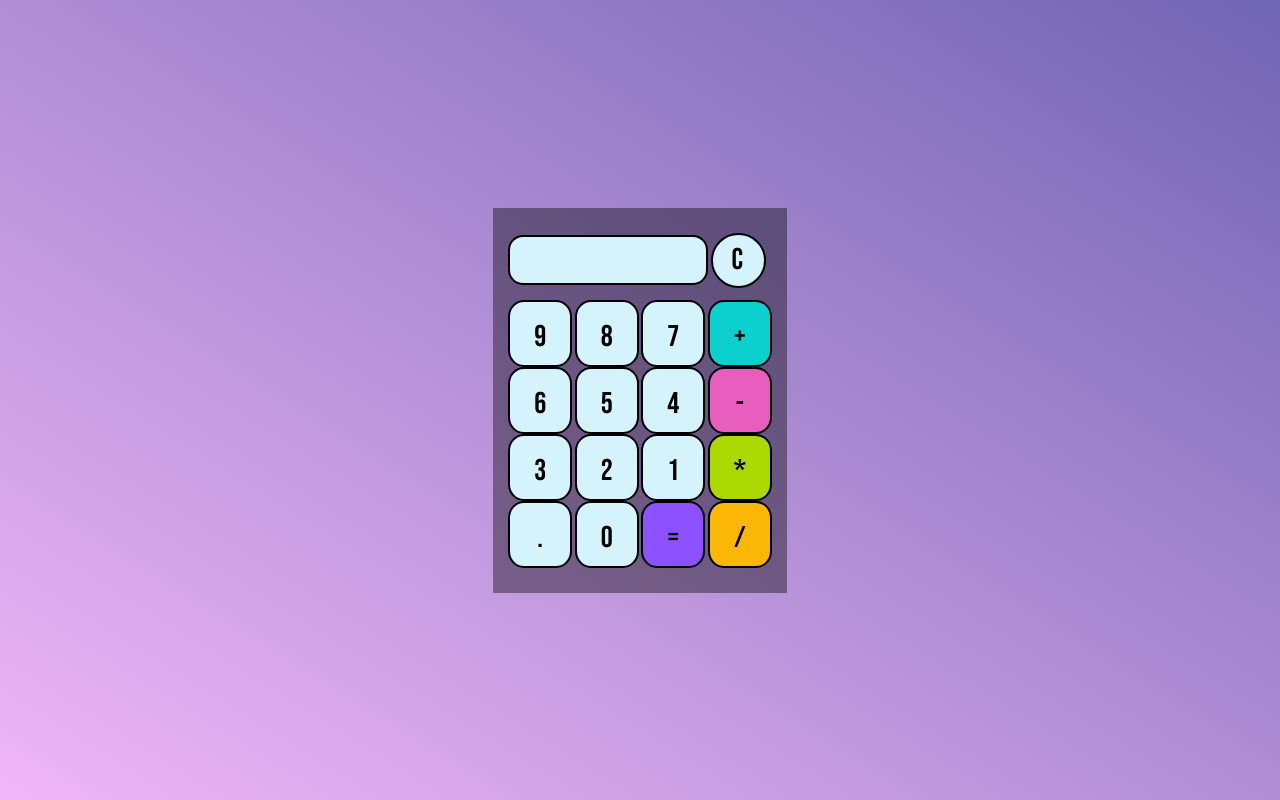
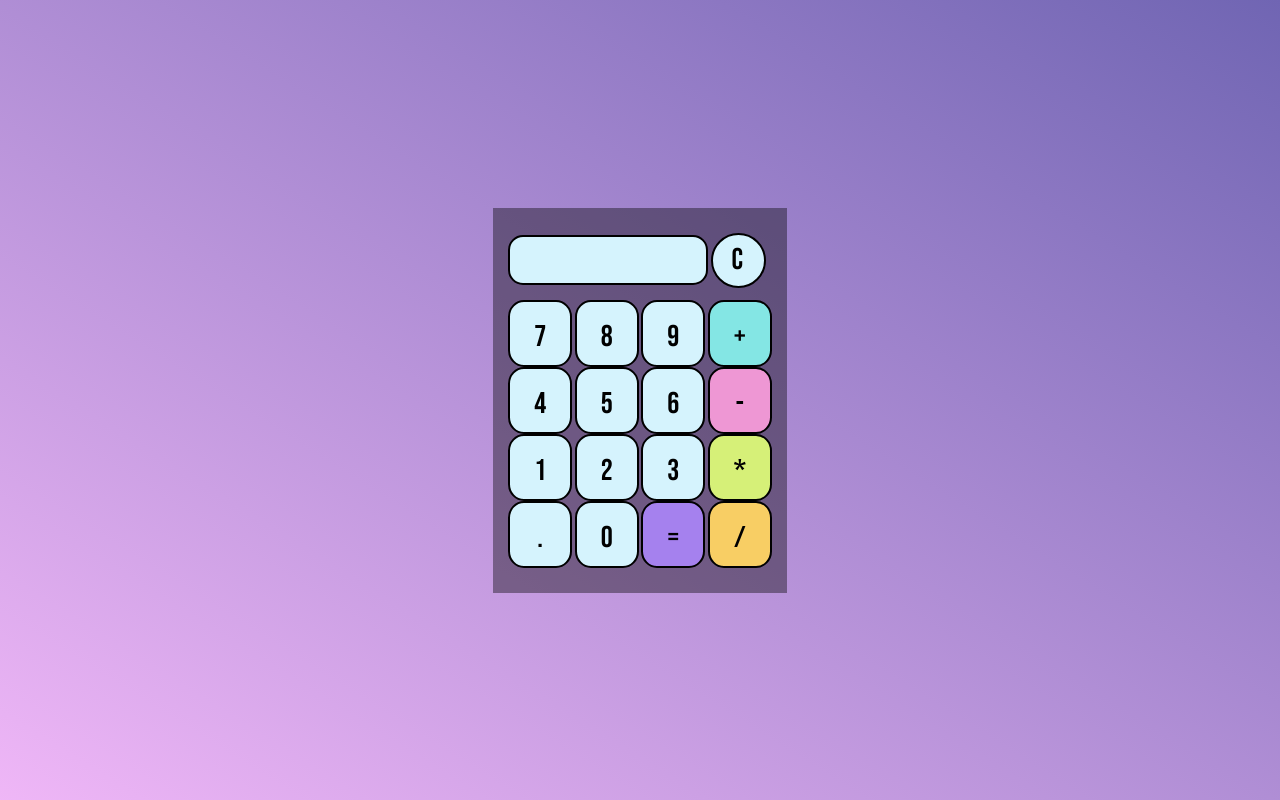
Before and after one commit to michelg85/Calculadora, a plain HTML site: page index.html in a window 1280 px wide. Drawn offline with Linux system fonts and the light colour scheme.

Commit message:
cambio de colores y hover

```diff
--- a/index.html
+++ b/index.html
@@ -20,19 +20,19 @@
                 <input type="text" class="text mainColor" name="text1" disabled>
                 <input type="text" class="text1 mainColor" name="text12" value="C" onclick="location.reload()"><br>
 
-                <input type="button" class="num mainColor" name="btn9" value="9" onclick="displaynum(btn9.value)">
+                <input type="button" class="num mainColor" name="btn9" value="7" onclick="displaynum(btn7.value)">
                 <input type="button" class="num mainColor" name="btn8" value="8" onclick="displaynum(btn8.value)">
-                <input type="button" class="num mainColor" name="btn7" value="7" onclick="displaynum(btn7.value)">
+                <input type="button" class="num mainColor" name="btn7" value="9" onclick="displaynum(btn9.value)">
                 <input type="button" class="num add" name="btnAdd" value="+" onclick="displaynum(btnAdd.value)"><br>
 
-                <input type="button" class="num mainColor" name="btn6" value="6" onclick="displaynum(btn6.value)">
+                <input type="button" class="num mainColor" name="btn6" value="4" onclick="displaynum(btn4.value)">
                 <input type="button" class="num mainColor" name="btn5" value="5" onclick="displaynum(btn5.value)">
-                <input type="button" class="num mainColor" name="btn4" value="4" onclick="displaynum(btn4.value)">
+                <input type="button" class="num mainColor" name="btn4" value="6" onclick="displaynum(btn6.value)">
                 <input type="button" class="num sub" name="btnSub" value="-" onclick="displaynum(btnSub.value)"><br>
 
-                <input type="button" class="num mainColor" name="btn3" value="3" onclick="displaynum(btn3.value)">
+                <input type="button" class="num mainColor" name="btn3" value="1" onclick="displaynum(btn1.value)">
                 <input type="button" class="num mainColor" name="btn2" value="2" onclick="displaynum(btn2.value)">
-                <input type="button" class="num mainColor" name="btn1" value="1" onclick="displaynum(btn1.value)">
+                <input type="button" class="num mainColor" name="btn1" value="3" onclick="displaynum(btn3.value)">
                 <input type="button" class="num mult" name="btnMult" value="*" onclick="displaynum(btnMult.value)"><br>
 
                 <input type="button" class="num mainColor" name="dot" value="." onclick="displaynum(dot.value)">
--- a/style.css
+++ b/style.css
@@ -68,19 +68,19 @@ input[type="text"]:hover{
 
 }
 .igual{
-background-color: #8c52ff;
+background-color: #a581ee;
 }
 .div{
-    background-color: #fcb707;
+    background-color: #f8ce64;
 }
 .mult{
-    background-color: #aad800;
+    background-color: #d6f078;
 }
 .sub{
-    background-color: #e75ebe;
+    background-color: #ee97d4;
 }
 .add{
-    background-color: #0cd0cd;
+    background-color: #84e6e4;
 
 }
 .igual:hover{
```
